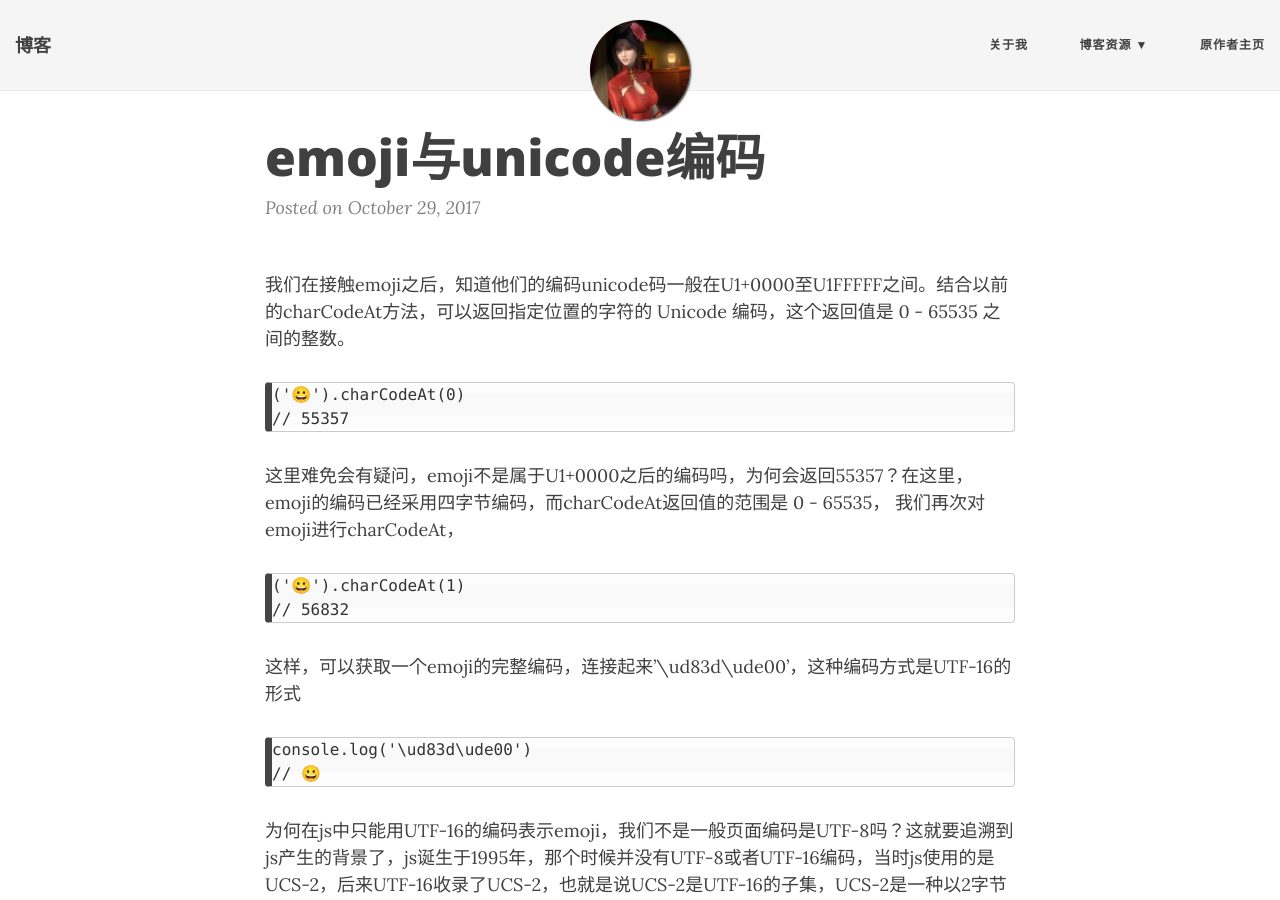
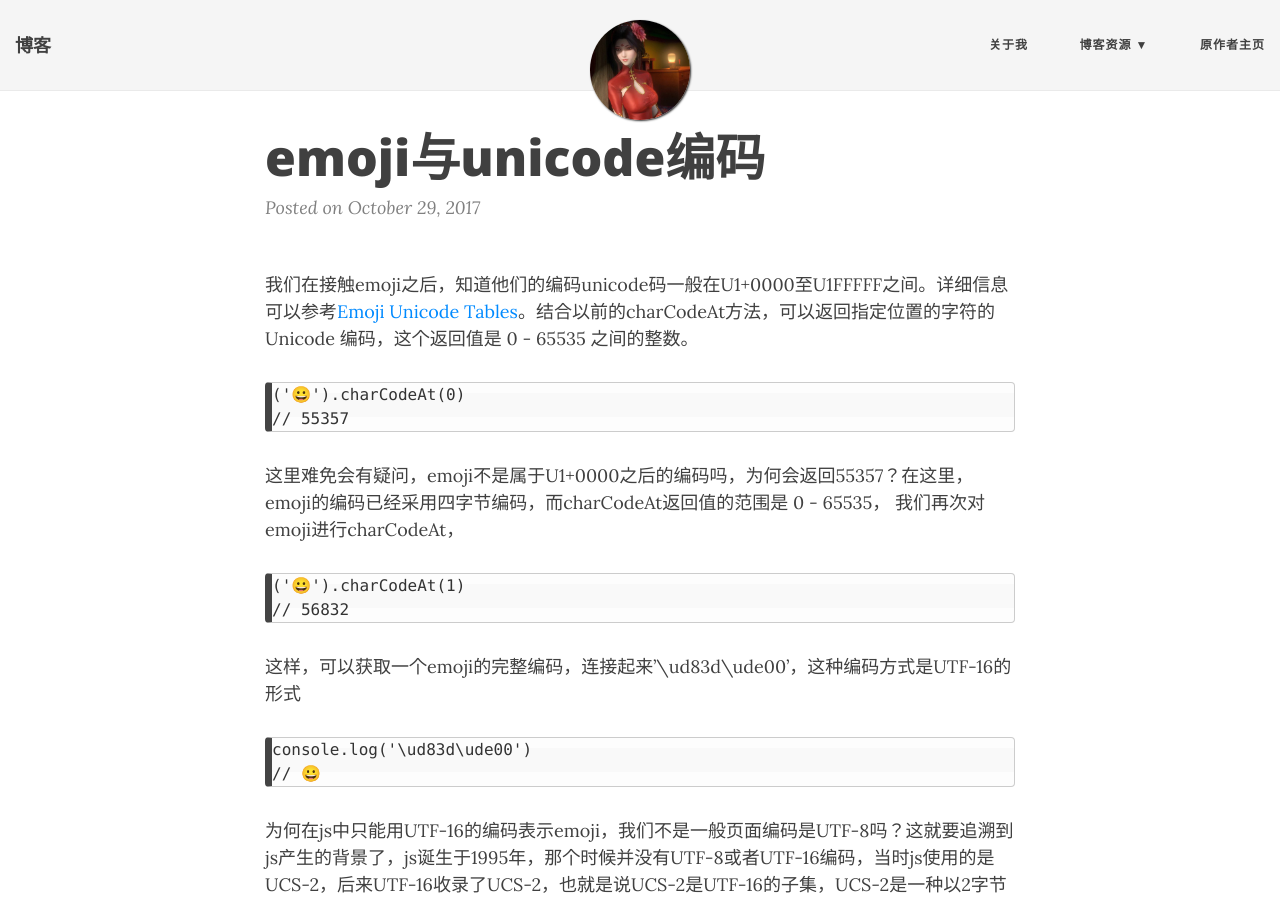
Before and after one commit to dandanbu3/dandanbu3.github.io, a Jekyll site: the page built from _posts/2017-10-29-emoji与unicode编码.md, in a window 1280 px wide and 900 px high. Built offline with Jekyll 4.4.1, drawn with Linux system fonts in a browser that asks for light colours; nearby versions of some CDN libraries.

Commit message:
增加优化

```diff
--- a/_posts/2017-10-29-emoji与unicode编码.md
+++ b/_posts/2017-10-29-emoji与unicode编码.md
@@ -3,7 +3,7 @@ layout: post
 title: emoji与unicode编码
 ---
 
-我们在接触emoji之后，知道他们的编码unicode码一般在U1+0000至U1FFFFF之间。结合以前的charCodeAt方法，可以返回指定位置的字符的 Unicode 编码，这个返回值是 0 - 65535 之间的整数。
+我们在接触emoji之后，知道他们的编码unicode码一般在U1+0000至U1FFFFF之间。详细信息可以参考[Emoji Unicode Tables](https://apps.timwhitlock.info/emoji/tables/unicode#block-6a-additional-emoticons)。结合以前的charCodeAt方法，可以返回指定位置的字符的 Unicode 编码，这个返回值是 0 - 65535 之间的整数。
 
 ~~~
 ('😀').charCodeAt(0)
```
